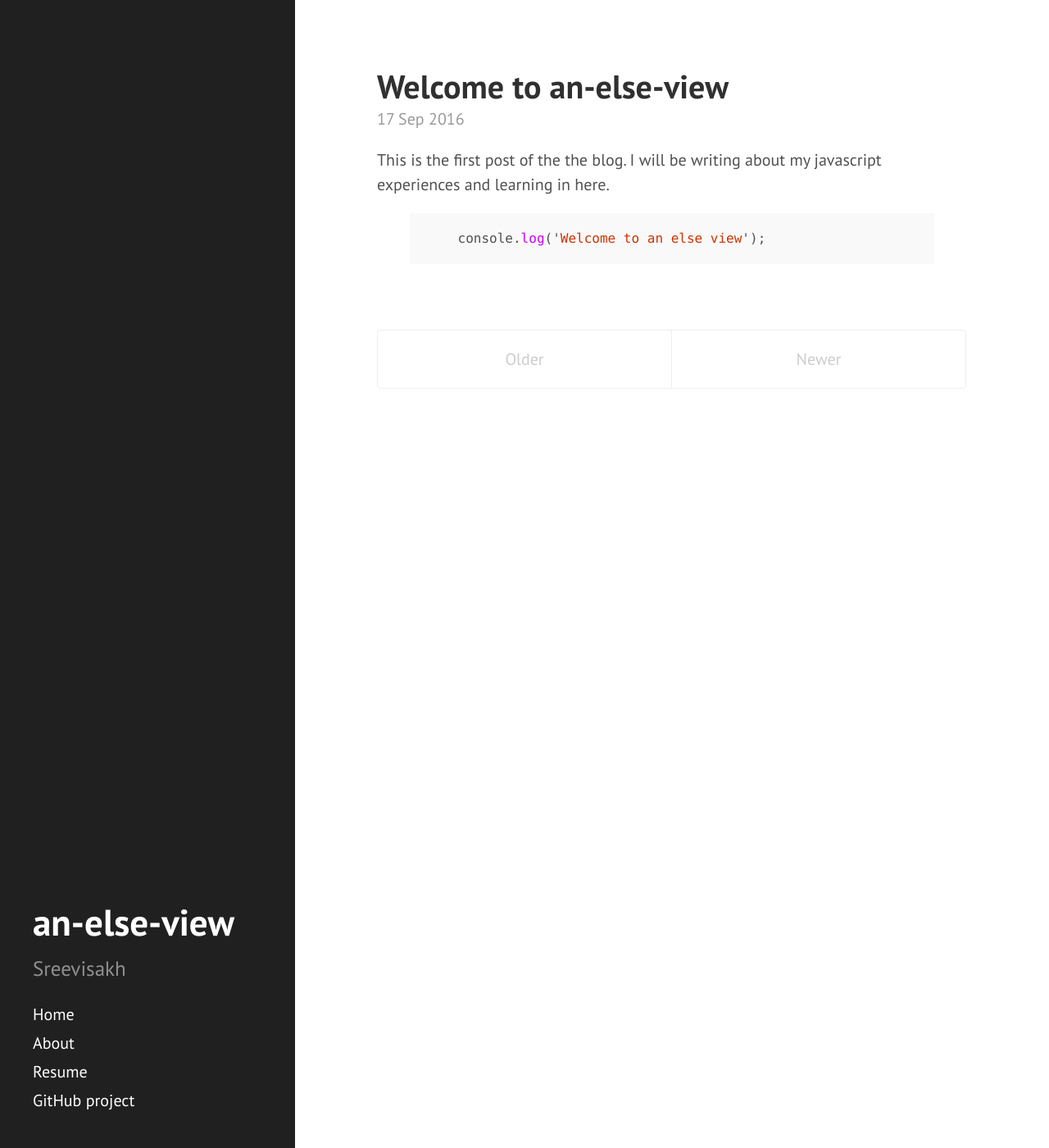
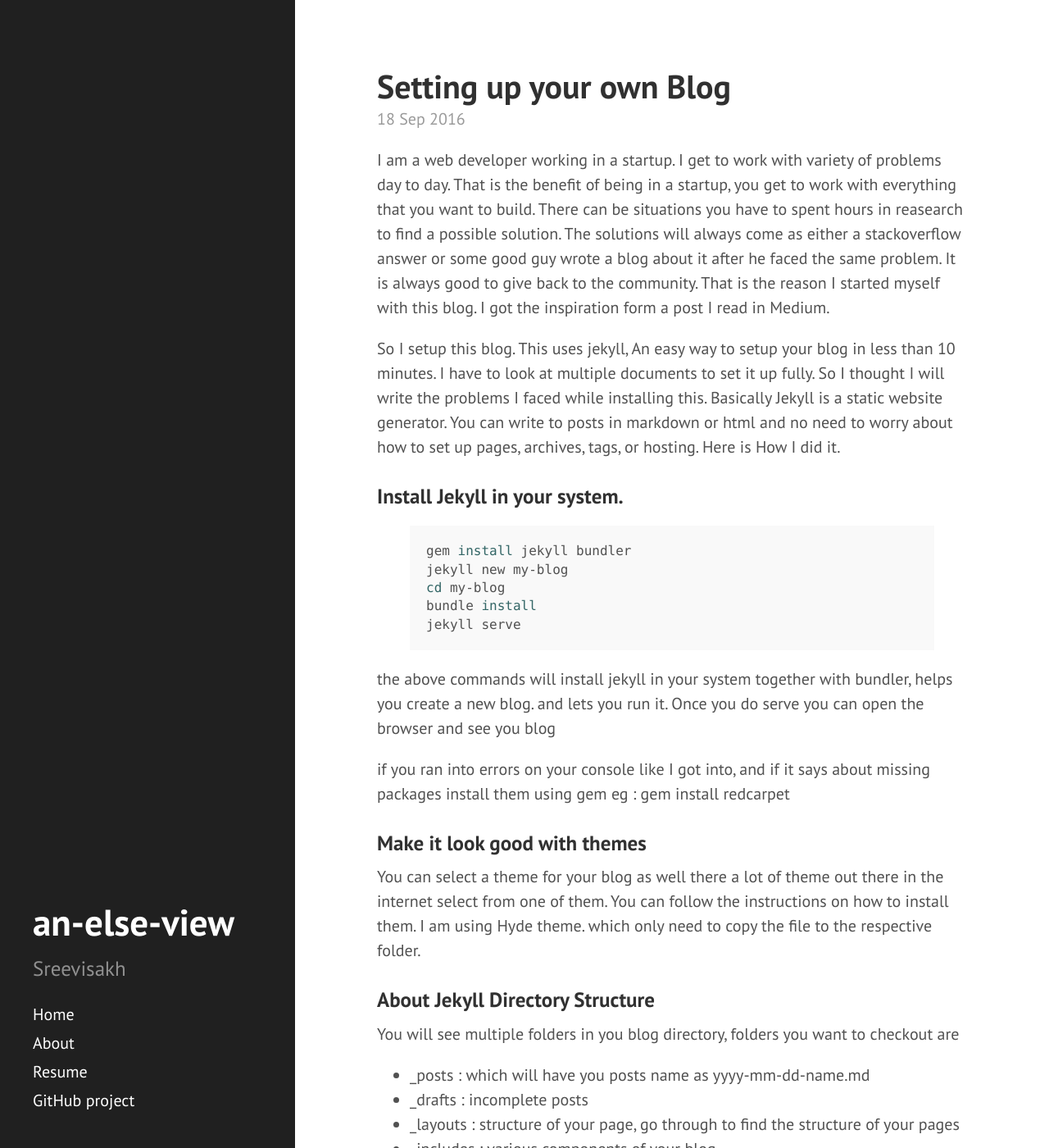
Before and after one commit to sreevisakh/sreevisakh.github.io.original, a Jekyll site: the page built from index.html, in a window 1280 px wide and 1400 px high. Shown: the whole window at 82% size. Built offline with Jekyll 4.4.1, drawn with Linux system fonts in a browser that asks for light colours; Markdown is read by kramdown in place of the engine named in the settings; the list of posts is cut into pages by our own code; some of the changed text lies outside the part shown.

Commit message:
Setting-your-own-blog

```diff
--- a/_includes/head.html
+++ b/_includes/head.html
@@ -18,7 +18,7 @@
   <link rel="stylesheet" href="{{ site.baseurl }}/public/css/style.css">
   <link rel="stylesheet" href="{{ site.baseurl }}/public/css/syntax.css">
 
-  <link rel="stylesheet" href="http://fonts.googleapis.com/css?family=PT+Sans:400,400italic,700|Abril+Fatface">
+  <link rel="stylesheet" href="https://fonts.googleapis.com/css?family=PT+Sans:400,400italic,700|Abril+Fatface">
 
   <!-- Icons -->
 
--- /dev/null
+++ b/_posts/2016-09-18-setting-up-your-own-blog.md
@@ -0,0 +1,60 @@
+---
+layout: post
+title: Setting up your own Blog
+---
+
+I am a web developer working in a startup.  I get to work with variety of problems day to day.  That is the benefit of being in a startup, you get to work with everything that you want to build.  There can be situations you have to spent hours in reasearch to find a possible solution.  The solutions will always come as either a stackoverflow answer or some good guy wrote a blog about it after he faced the same problem.  It is always good to give back to the community.  That is the reason I started myself with this blog. I got the inspiration form a post I read in Medium.
+
+So I setup this blog.  This uses jekyll, An easy way to setup your blog in less than 10 minutes.  I have to look at multiple documents to set it up fully.  So I thought I will write the problems I faced while installing this.   Basically Jekyll is a static website generator.   You can write to posts in markdown or html and no need to worry about how to set up pages, archives, tags, or hosting. Here is How I did it.
+
+### Install Jekyll in your system.
+{% highlight bash %}
+gem install jekyll bundler
+jekyll new my-blog
+cd my-blog
+bundle install
+jekyll serve
+{% endhighlight %}
+
+the above commands will install jekyll in your system together with bundler, helps you create a new blog. and lets you run it. Once you do serve you can open the browser and see you blog
+
+if you ran into errors on your console like I got into, and if it says about missing packages install them using gem
+eg : gem install redcarpet
+
+### Make it look good with themes
+You can select a theme for your blog as well there a lot of theme out there in the internet select from one of them. You can follow the instructions on how to install them. I am using Hyde theme. which only need to copy the file to the respective folder.
+
+### About Jekyll Directory Structure
+You will see multiple folders in you blog directory, folders you want to checkout are
+
+ - _posts : which will have you posts name as yyyy-mm-dd-name.md
+ - _drafts : incomplete posts
+ - _layouts : structure of your page, go through to find the structure of your pages
+ - _includes : various components of your blog.
+ - _site : where jekyll generates your blog.
+
+there are couple of files as well
+
+ - about.md this is your about file. you can change it to your details
+ - _config.yml this is your configuration for jekyll, you can setup variables, which you can use throughout the blog.
+
+### First post
+  Create your first post by adding a file to the `_posts` folder. Add the following to the starting to recognise it for the jekyll
+
+<pre>
+ ---
+ layout: post
+ title: Setting up your own Blog
+ ---
+</pre>
+
+if your are running `jekyll serve --watch`  you can refresh and see the changes in the browser
+
+### Hosting your Blog
+  There are multiple ways for hosting this blog.  I am going to tell the easiest & free of all `Github Pages`.  Github Pages provides you with free hosting as well as version control for your blogs.
+
+  There are two ways you can do this.  You can make this part of your existing repo.  For Example, you have a repo `my-awesome-project` and you want to write docs for this project and host it in my-awesome-project/docs. All you have to do is push all these files into a branch 'gh-pages', Github will automatically detect jekyll and it will show you the blog. You can configure the rest in GitHub Settings page for your repo.
+
+  But what if we need to host our personal blog not docs. For that you have to (create a new repo)[https://github.com/new] called `yourname.github.io` and push all files to it and access your blog using https://yourname.github.io, again change configuration in Github Repo Settings page.
+
+  Thats it!, you hosted your blog. Do some changes and improve them by adding sitemap, adding tags, give a proper url for your blog, which will help improve search experience for your pages and help it reach more users.
```
